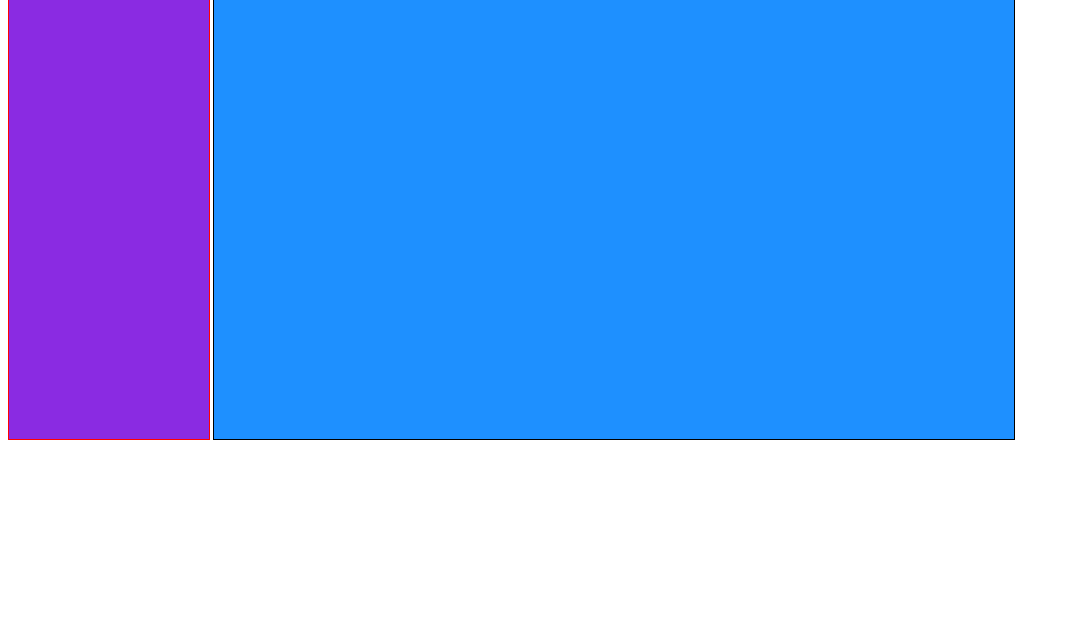
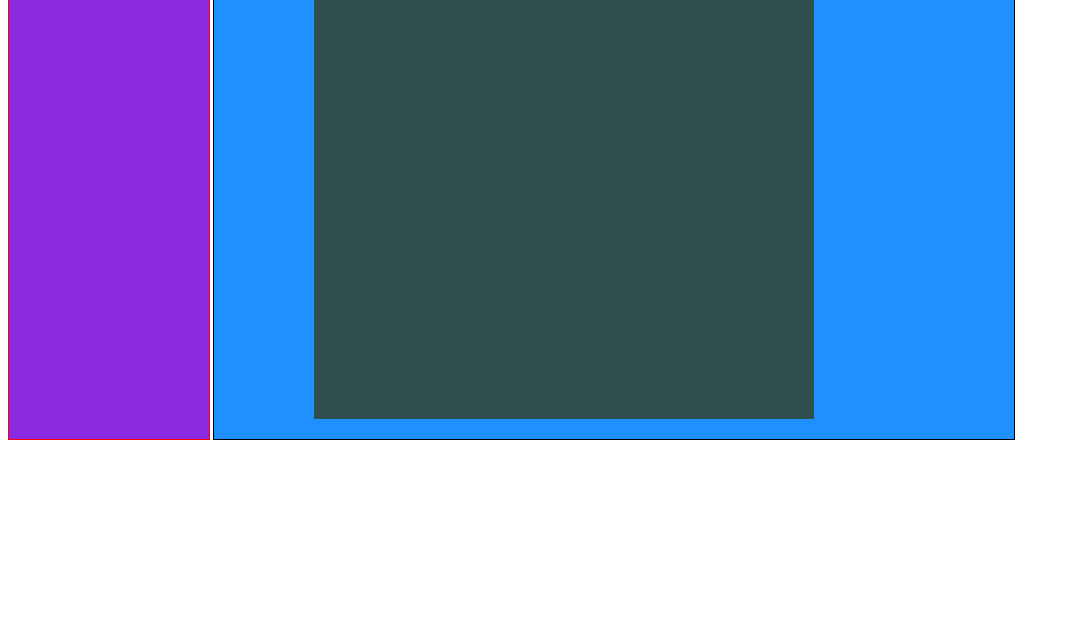
Before and after one commit to Robinz0n/repomejorandola, a plain HTML site: page index.html in a window 1280 px wide. Shown: the part 170-800 px from the top of the page, without its empty margins (0-1070 px from the left). Drawn offline with Linux system fonts and the light colour scheme.

Commit message:
Cambiando el contenido del contenedor

```diff
--- a/css/estilo.css
+++ b/css/estilo.css
@@ -26,4 +26,13 @@ body{
 	text-align: center;
 	font-weight: 20px;
 	margin-bottom: 1px;
+	position: relative;
 }
+.conter{
+ position: absolute;
+ top: 80px;
+ left: 100px;
+ width: 500px;
+ height: 500px;
+ background-color: #2F4F4F;
+}
--- a/index.html
+++ b/index.html
@@ -12,7 +12,7 @@
  	<div class="caja">PAGOS</div>
  </div>
  <div class="contenedor">
-
+ 	<div class="conter"></div>
  </div>
 </body>
 </html>
```
